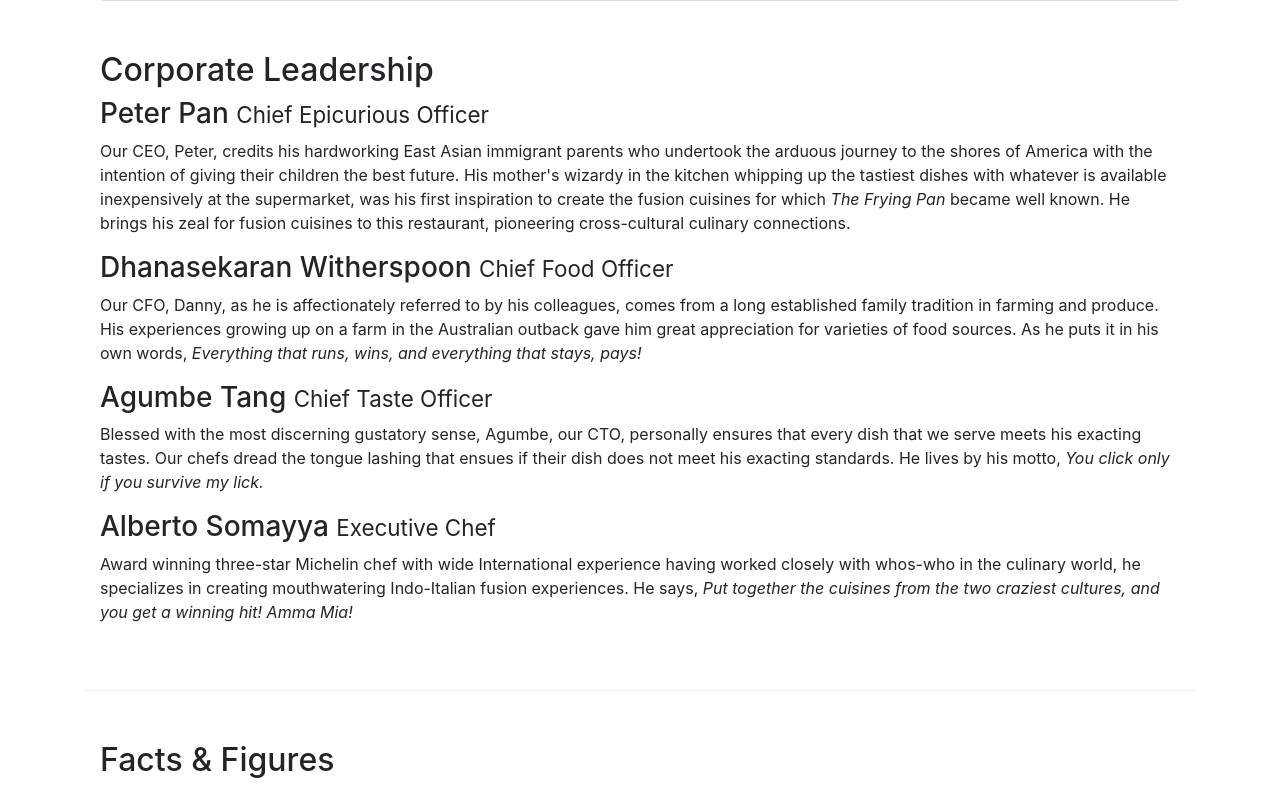
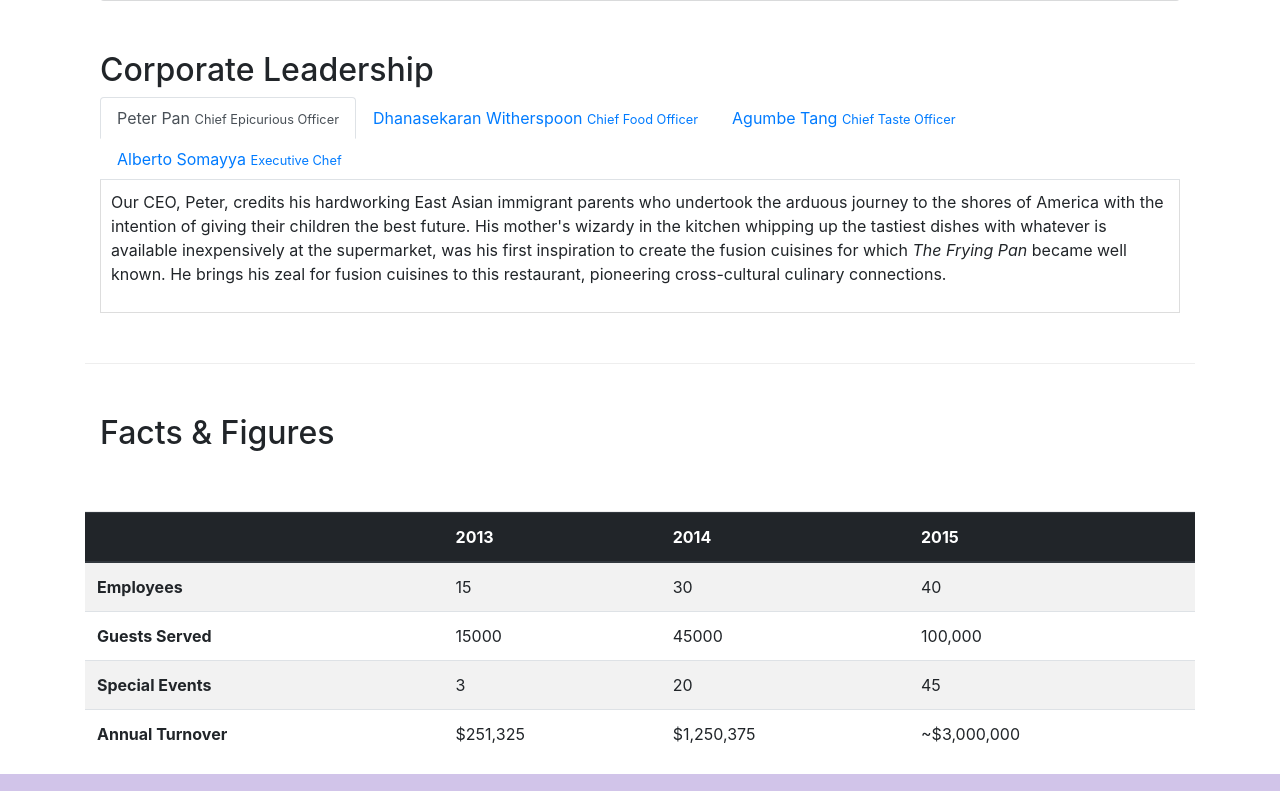
Before and after one commit to zaharsm/restaurant, a website: page aboutus.html in a window 1280 px wide. Shown: the part 921-1712 px from the top of the page. Drawn offline with nearby package versions, Linux system fonts and the light colour scheme.

Commit message:
tab,pils,tabbed

```diff
--- a/aboutus.html
+++ b/aboutus.html
@@ -154,48 +154,132 @@
       <div class="row row-content">
         <div class="col-lg-12">
           <h2>Corporate Leadership</h2>
-          <h3>Peter Pan <small>Chief Epicurious Officer</small></h3>
+          <nav>
+            <ul class="nav nav-tabs" id="nav-tab" role="tablist">
+              <li class="nav-item">
+                <a
+                  class="nav-link active"
+                  id="nav-home-tab"
+                  data-toggle="tab"
+                  href="#peter"
+                  role="tab"
+                  aria-controls="nav-home"
+                  aria-selected="true"
+                  >Peter Pan <small>Chief Epicurious Officer</small></a
+                >
+              </li>
+              <li class="nav-item">
+                <a
+                  class="nav-link"
+                  id="nav-profile-tab"
+                  data-toggle="tab"
+                  href="#witherspoon"
+                  role="tab"
+                  aria-controls="nav-profile"
+                  aria-selected="false"
+                >
+                  Dhanasekaran Witherspoon <small>Chief Food Officer</small>
+                </a>
+              </li>
+
+              <li class="nav-item">
+                <a
+                  class="nav-link"
+                  id="nav-contact-tab"
+                  data-toggle="tab"
+                  href="#tang"
+                  role="tab"
+                  aria-controls="nav-contact"
+                  aria-selected="false"
+                  >Agumbe Tang <small>Chief Taste Officer</small></a
+                >
+              </li>
+
+              <li class="nav-item">
+                <a
+                  class="nav-link"
+                  id="nav-contact-tab"
+                  data-toggle="tab"
+                  href="#alberto"
+                  role="tab"
+                  aria-controls="nav-contact"
+                  aria-selected="false"
+                  >Alberto Somayya <small>Executive Chef</small></a
+                >
+              </li>
+            </ul>
+          </nav>
+          <div class="tab-content" id="nav-tabContent">
+            <div
+              class="tab-pane fade show active"
+              id="peter"
+              role="tabpanel"
+              aria-labelledby="nav-home-tab"
+            >
               <p class="d-none d-lg-block">
-            Our CEO, Peter, credits his hardworking East Asian immigrant parents
-            who undertook the arduous journey to the shores of America with the
-            intention of giving their children the best future. His mother's
-            wizardy in the kitchen whipping up the tastiest dishes with whatever
-            is available inexpensively at the supermarket, was his first
-            inspiration to create the fusion cuisines for which
-            <em>The Frying Pan</em> became well known. He brings his zeal for
-            fusion cuisines to this restaurant, pioneering cross-cultural
-            culinary connections.
+                Our CEO, Peter, credits his hardworking East Asian immigrant
+                parents who undertook the arduous journey to the shores of
+                America with the intention of giving their children the best
+                future. His mother's wizardy in the kitchen whipping up the
+                tastiest dishes with whatever is available inexpensively at the
+                supermarket, was his first inspiration to create the fusion
+                cuisines for which
+                <em>The Frying Pan</em> became well known. He brings his zeal
+                for fusion cuisines to this restaurant, pioneering
+                cross-cultural culinary connections.
               </p>
-          <h3>Dhanasekaran Witherspoon <small>Chief Food Officer</small></h3>
+            </div>
+            <div
+              class="tab-pane fade"
+              id="witherspoon"
+              role="tabpanel"
+              aria-labelledby="nav-profile-tab"
+            >
               <p class="d-none d-lg-block">
                 Our CFO, Danny, as he is affectionately referred to by his
                 colleagues, comes from a long established family tradition in
                 farming and produce. His experiences growing up on a farm in the
-            Australian outback gave him great appreciation for varieties of food
-            sources. As he puts it in his own words,
+                Australian outback gave him great appreciation for varieties of
+                food sources. As he puts it in his own words,
                 <em
-              >Everything that runs, wins, and everything that stays, pays!</em
+                  >Everything that runs, wins, and everything that stays,
+                  pays!</em
                 >
               </p>
-          <h3>Agumbe Tang <small>Chief Taste Officer</small></h3>
+            </div>
+            <div
+              class="tab-pane fade"
+              id="tang"
+              role="tabpanel"
+              aria-labelledby="nav-contact-tab"
+            >
               <p class="d-none d-lg-block">
-            Blessed with the most discerning gustatory sense, Agumbe, our CTO,
-            personally ensures that every dish that we serve meets his exacting
-            tastes. Our chefs dread the tongue lashing that ensues if their dish
-            does not meet his exacting standards. He lives by his motto,
+                Blessed with the most discerning gustatory sense, Agumbe, our
+                CTO, personally ensures that every dish that we serve meets his
+                exacting tastes. Our chefs dread the tongue lashing that ensues
+                if their dish does not meet his exacting standards. He lives by
+                his motto,
                 <em>You click only if you survive my lick.</em>
               </p>
-          <h3>Alberto Somayya <small>Executive Chef</small></h3>
+            </div>
+            <div
+              class="tab-pane fade"
+              id="alberto"
+              role="tabpanel"
+              aria-labelledby="nav-contact-tab"
+            >
               <p class="d-none d-lg-block">
                 Award winning three-star Michelin chef with wide International
                 experience having worked closely with whos-who in the culinary
-            world, he specializes in creating mouthwatering Indo-Italian fusion
-            experiences. He says,
+                world, he specializes in creating mouthwatering Indo-Italian
+                fusion experiences. He says,
                 <em
-              >Put together the cuisines from the two craziest cultures, and you
-              get a winning hit! Amma Mia!</em
+                  >Put together the cuisines from the two craziest cultures, and
+                  you get a winning hit! Amma Mia!</em
                 >
               </p>
+            </div>
+          </div>
         </div>
       </div>
 
@@ -245,6 +329,7 @@
         </table>
       </div>
     </div>
+
     <footer class="footer">
       <div class="container">
         <div class="row">
--- a/css/styles.css
+++ b/css/styles.css
@@ -39,3 +39,11 @@
 .navbar-dark{
     background-color: #512DA8;
 }
+
+
+.tab-content{
+    border-left: 1px solid #ddd;
+    border-right: 1px solid #ddd ;
+    border-bottom: 1px solid #ddd;
+    padding: 10px;
+}
```
Also changed, not shown: index.html (+13 -1 lines). Lines whose indentation alone changed are shown as unchanged.
